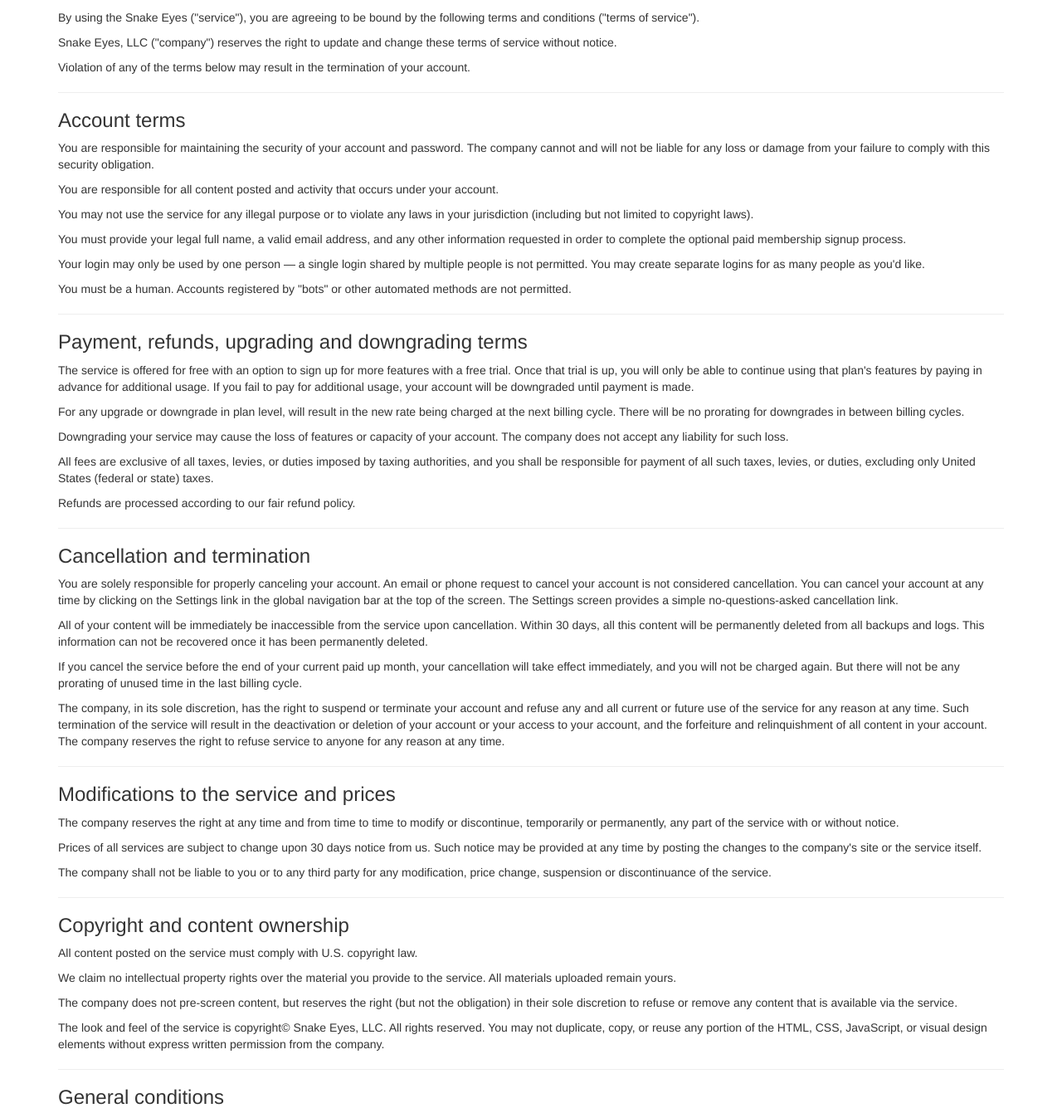
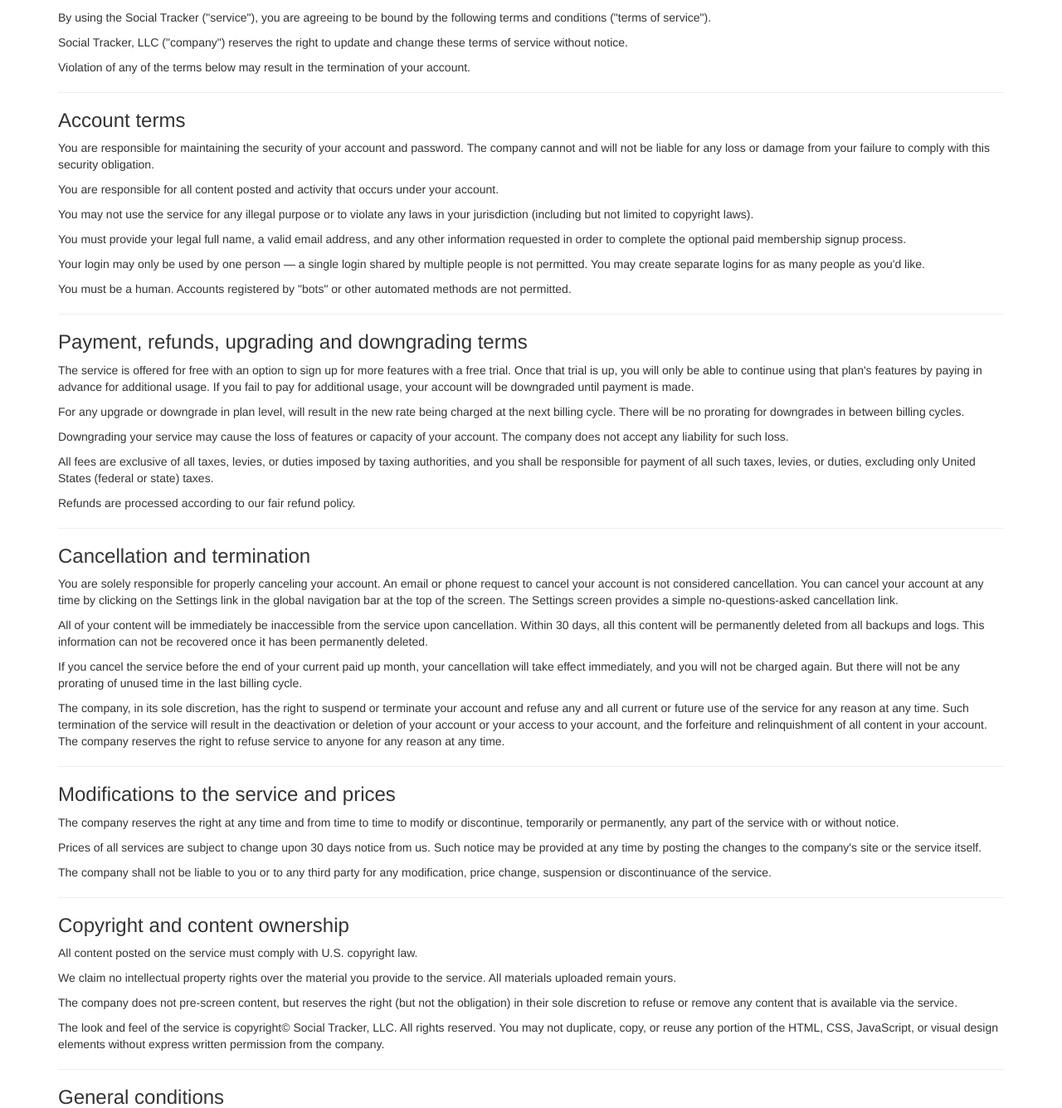
Before and after one commit to graemerenfrew/socialtrack, a Flask app: page /terms in a window 1280 px wide. Shown: the part 122-1457 px from the top of the page at 83% size. Run offline with Flask 2, Linux system fonts and the light colour scheme; some libraries are stand-ins or nearby versions.

Commit message:
renamed in terms

```diff
--- a/socialtrack/blueprints/page/templates/page/terms.html
+++ b/socialtrack/blueprints/page/templates/page/terms.html
@@ -5,11 +5,11 @@
 
 {% block body %}
     <p>
-      By using the Snake Eyes ("service"), you are agreeing to be bound by the
+      By using the Social Tracker ("service"), you are agreeing to be bound by the
       following terms and conditions ("terms of service").
     </p>
     <p>
-      Snake Eyes, LLC ("company") reserves the right to update and change these
+      Social Tracker, LLC ("company") reserves the right to update and change these
       terms of service without notice.
     </p>
     <p>
@@ -142,7 +142,7 @@
       that is available via the service.
     </p>
     <p>
-      The look and feel of the service is copyright&copy; Snake Eyes, LLC.
+      The look and feel of the service is copyright&copy; Social Tracker, LLC.
       All rights reserved. You may not duplicate, copy, or reuse any portion
       of the HTML, CSS, JavaScript, or visual design elements without express
       written permission from the company.
```
